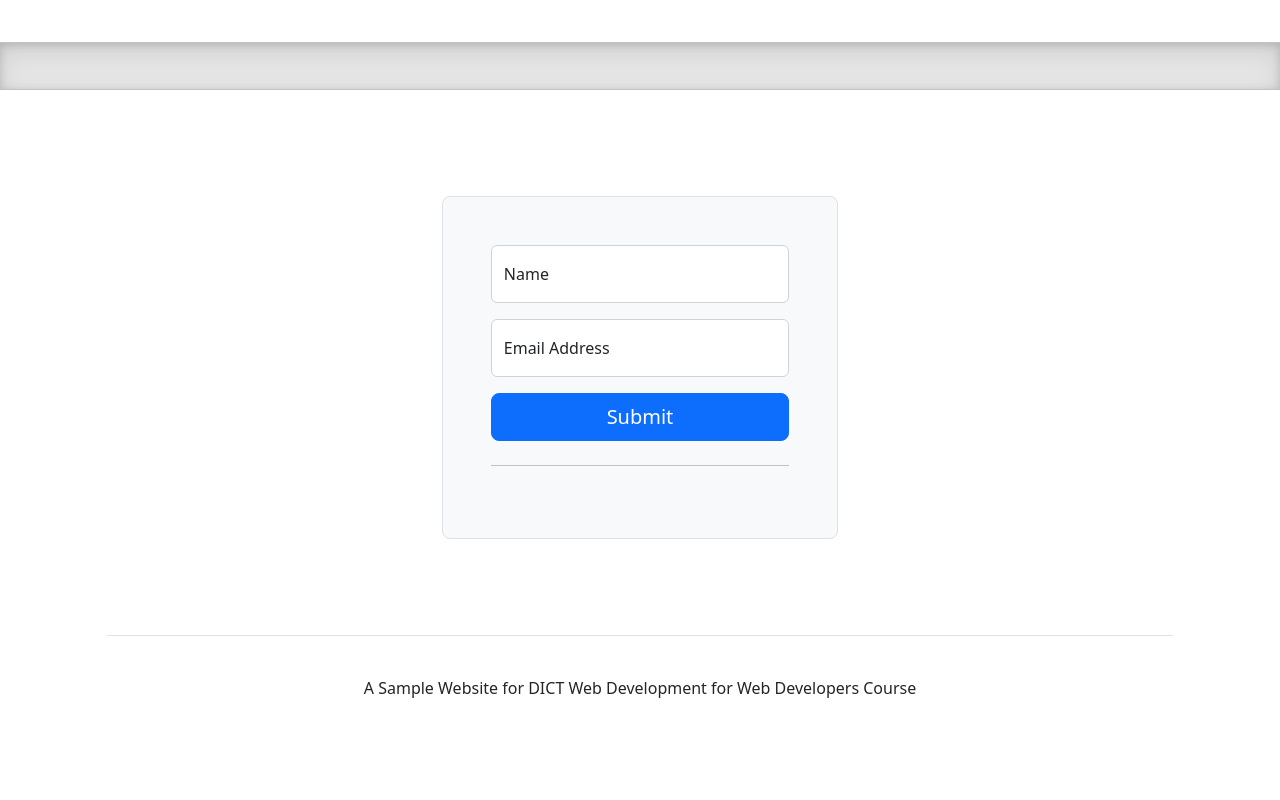
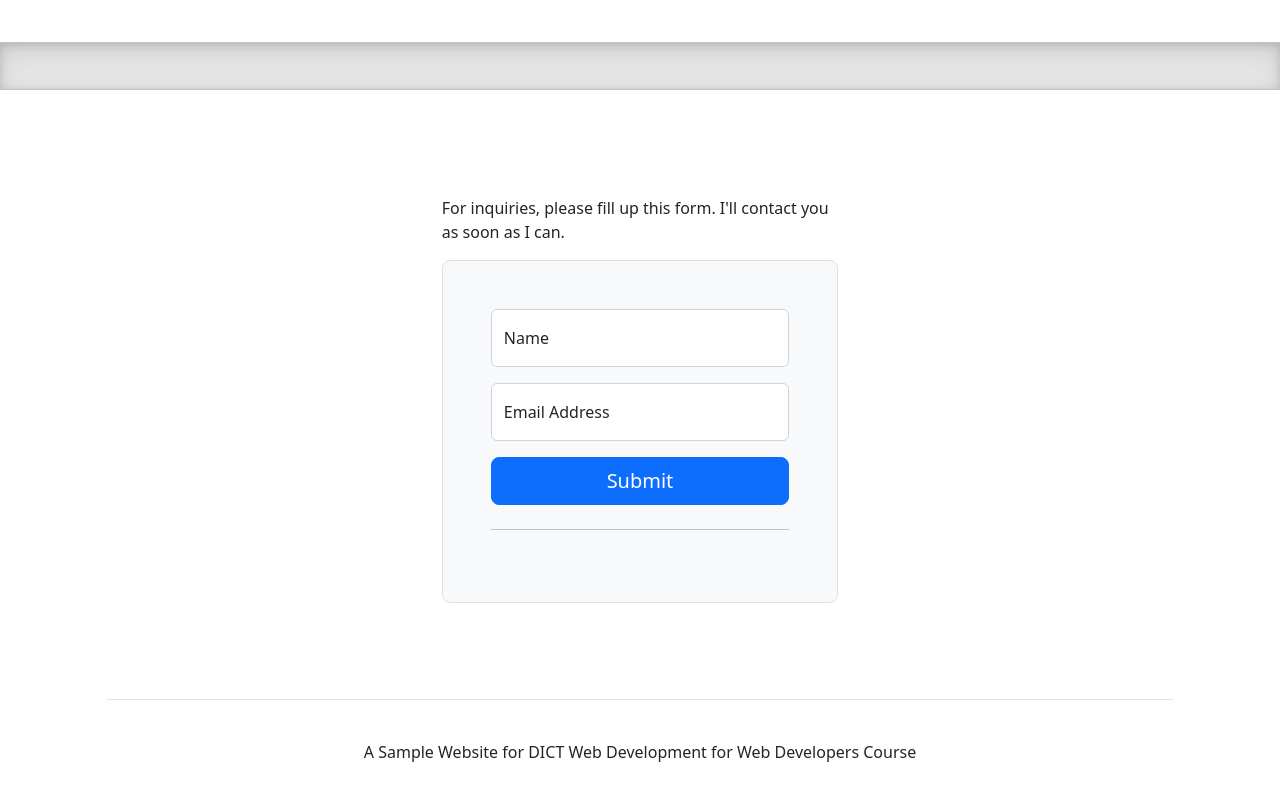
Before and after one commit to rocalworks/ksodictcs1, a plain HTML site: page index.html in a window 1280 px wide. Shown: the part 2570-3370 px from the top of the page. Drawn offline with nearby package versions, Linux system fonts and the light colour scheme.

Commit message:
Contact Form

```diff
--- a/index.html
+++ b/index.html
@@ -160,6 +160,7 @@
             <div class="container col-xl-10 col-xxl-8 px-4 py-5 border-bottom">
                 <div class="row align-items-center g-lg-5 py-5">
                     <div class="col-md-10 mx-auto col-lg-5">
+                        <p> For inquiries, please fill up this form. I'll contact you as soon as I can. </p>
                         <form class="p-4 p-md-5 border rounded-3 bg-light">
                             <div class="form-floating mb-3">
                                 <input type="email" class="form-control" id="floatingInput"
```
